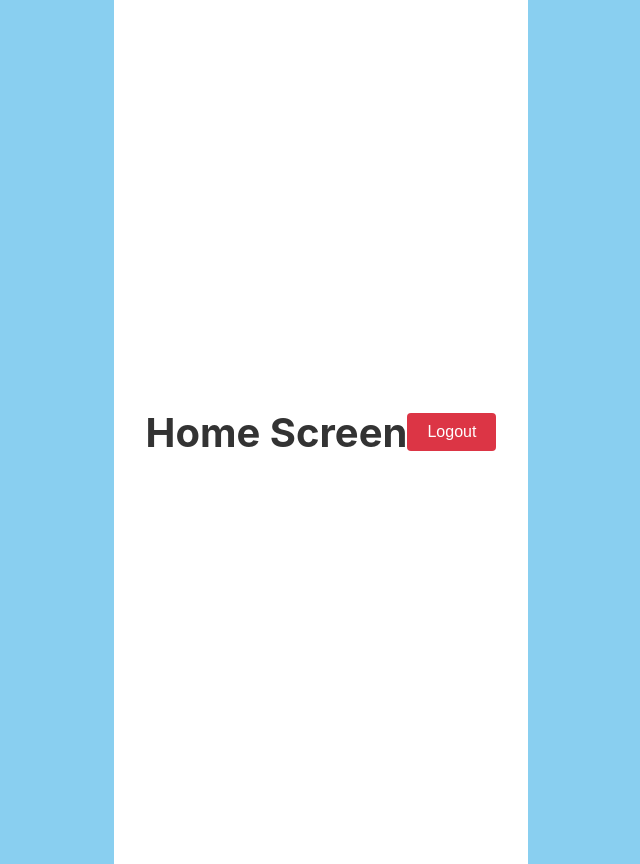
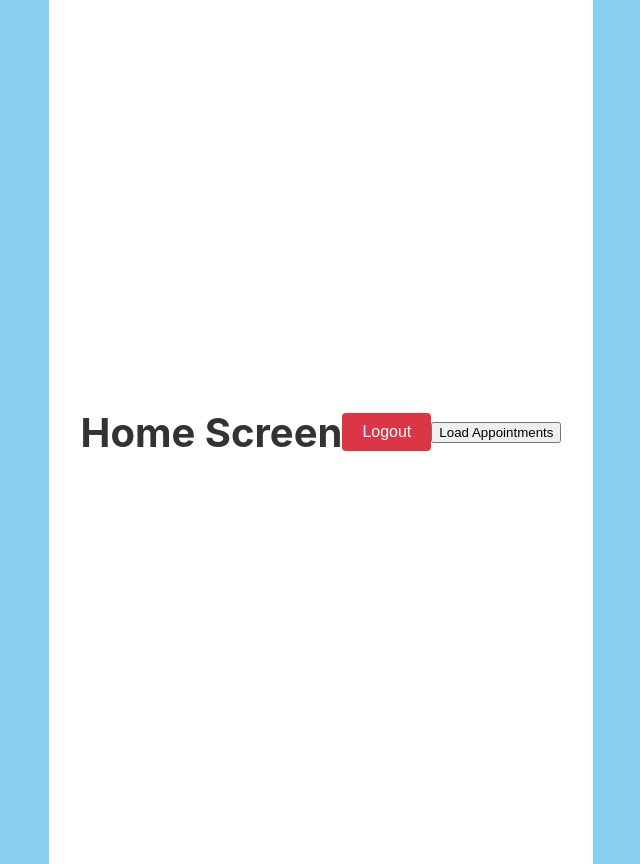
Before and after one commit to jmeegan2/Medical-Scheduling-System, a React (Create React App) app in the folder frontendHospital/frontend/: page /home in a window 1280 px wide. Shown: the whole page, without its empty margins (319-959 px from the left). Built offline with nearby package versions, Linux system fonts and the light colour scheme; sample sign-in values are in the browser's storage.

Commit message:
get all patients call

```diff
--- a/frontendHospital/frontend/src/components/Home/Home.js
+++ b/frontendHospital/frontend/src/components/Home/Home.js
@@ -5,11 +5,28 @@ import './Home.css';
 
 function Home() {
   const navigate = useNavigate();
-  const { setToken } = useAuth();
+  const { setToken, token } = useAuth();
 
   const handleLogout = () => {
     setToken(null); // This will trigger the useEffect in AuthProvider to remove the token
     navigate('/login');
+  };
+
+  const handleLoadAppointments = async () => {
+    try {
+      const response = await fetch('http://localhost:5001/api/appointments/getAll', {
+        headers: {
+          Authorization: token,
+        },
+      });
+      if (!response.ok) {
+        throw new Error('Failed to fetch appointments');
+      }
+      const data = await response.json();
+      console.log(data);
+    } catch (error) {
+      console.error('Error fetching appointments:', error);
+    }
   };
 
   return (
@@ -18,6 +35,9 @@ function Home() {
       <button onClick={handleLogout} className="logout-button">
         Logout
       </button>
+      <button onClick={handleLoadAppointments} className="load-appointments-button">
+        Load Appointments
+      </button>
     </div>
   );
 }
--- a/frontendHospital/frontend/src/provider/authProvider.js
+++ b/frontendHospital/frontend/src/provider/authProvider.js
@@ -22,7 +22,7 @@ const AuthProvider = ({ children }) => {
   //hooks allow you to use state state and other react features without writing a class
   useEffect(() => {
     if (token) {
-      axios.defaults.headers.common["Authorization"] = "Bearer " + token;
+      axios.defaults.headers.common["Authorization"] = token;
       localStorage.setItem('token',token);
     } else {
       delete axios.defaults.headers.common["Authorization"];
```
Also changed, not shown: 1 other file (tests, documents, lock files or other folders).
